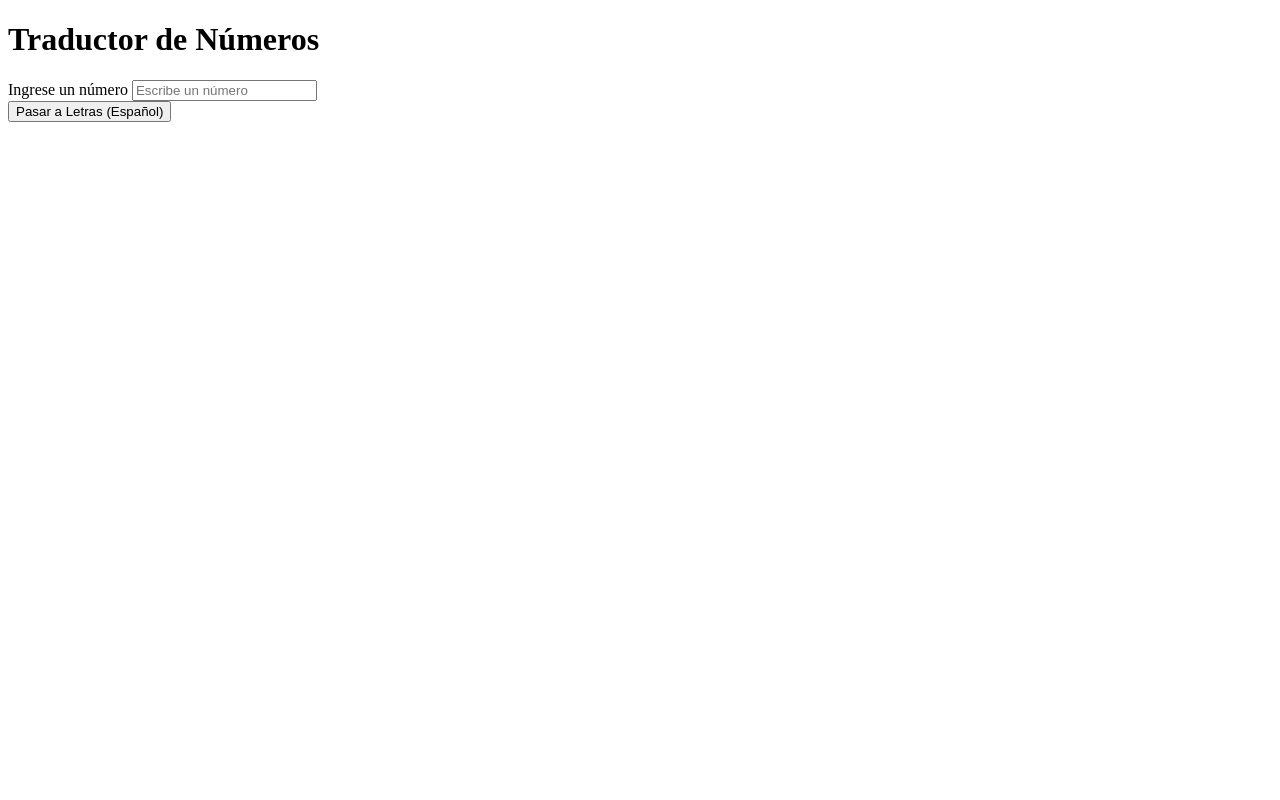
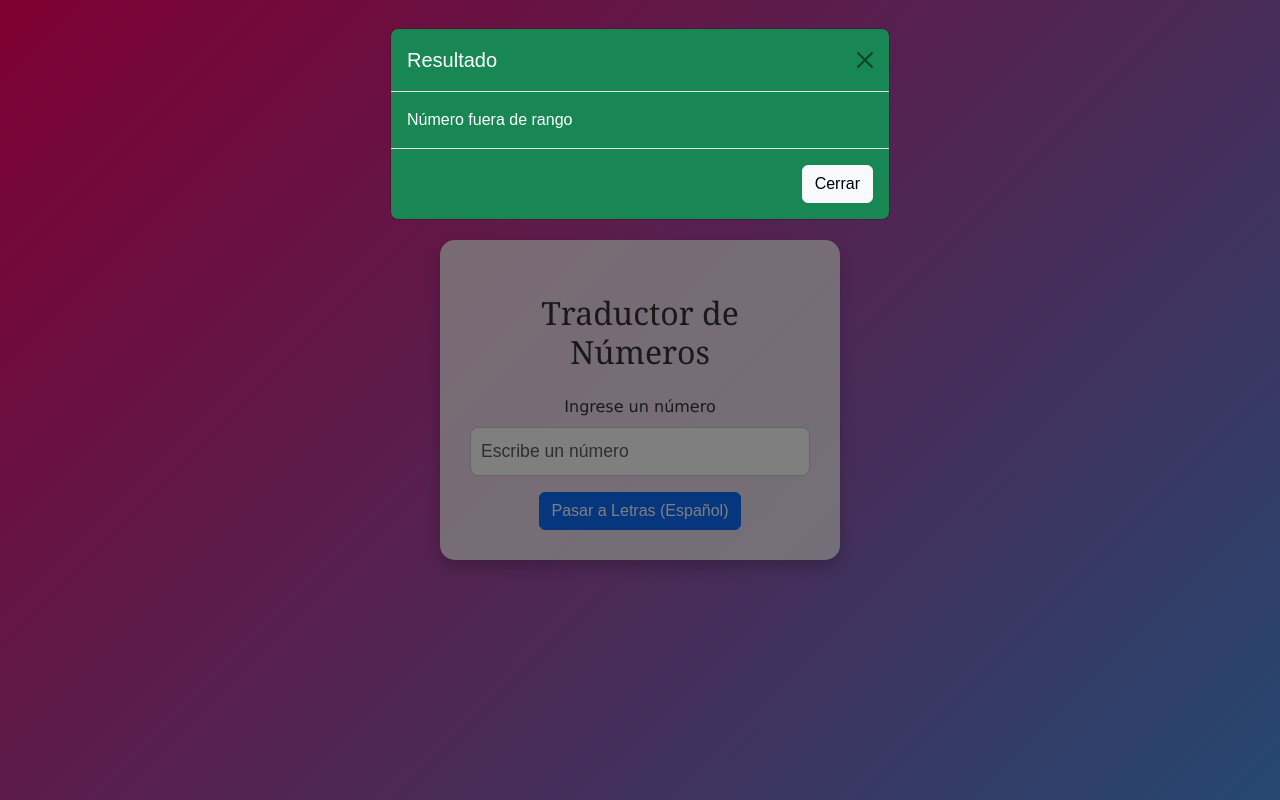
Before and after one commit to SebastianBas/TallerGitErneyBastidas, a plain HTML site: page index.html in a window 1280 px wide. Both pictures are taken after a click on the button "Pasar a Letras (Español)". Drawn offline with nearby package versions, Linux system fonts and the light colour scheme.

Commit message:
Agregando Boostrap y mejorando vistas

```diff
--- a/index.html
+++ b/index.html
@@ -4,8 +4,57 @@
     <meta charset="UTF-8">
     <meta name="viewport" content="width=device-width, initial-scale=1.0">
     <title>Traductor de Números</title>
+    <link href="https://cdn.jsdelivr.net/npm/bootstrap@5.3.0/dist/css/bootstrap.min.css" rel="stylesheet">
 </head>
 <body>
+    <style>
+        body {
+            font-family: 'Arial', sans-serif;
+            background: linear-gradient(135deg, #f06, #4a90e2);
+            height: 100vh;
+            display: flex;
+            justify-content: center;
+            align-items: center;
+            margin: 0;
+        }
+
+        .container {
+            background-color: rgba(255, 255, 255, 0.8);
+            padding: 30px;
+            border-radius: 15px;
+            box-shadow: 0 8px 16px rgba(0, 0, 0, 0.2);
+            max-width: 400px;
+            width: 100%;
+            text-align: center;
+        }
+
+        /* Estilos de texto */
+        h1 {
+            font-family: 'Georgia', serif;
+            font-size: 2rem;
+            color: #333;
+        }
+
+        label {
+            font-family: 'Verdana', sans-serif;
+            font-size: 1rem;
+            color: #333;
+        }
+
+        .form-control {
+            padding: 10px;
+            font-size: 1.1rem;
+            border-radius: 8px;
+            border: 1px solid #ccc;
+        }
+
+        /* Responsive */
+        @media (max-width: 600px) {
+            .container {
+                max-width: 90%;
+            }
+        }
+    </style>
     <div class="container">
         <h1 class="text-center my-4">Traductor de Números</h1>
         <div class="mb-3">
@@ -15,6 +64,23 @@
         <button class="btn btn-primary" onclick="traducirNumero('es')">Pasar a Letras (Español)</button>
     </div>
 
+    <div class="modal fade" id="resultadoModal" tabindex="-1" aria-labelledby="resultadoModalLabel" aria-hidden="true">
+        <div class="modal-dialog">
+            <div class="modal-content bg-success text-white">
+                <div class="modal-header">
+                    <h5 class="modal-title" id="resultadoModalLabel">Resultado</h5>
+                    <button type="button" class="btn-close" data-bs-dismiss="modal" aria-label="Close"></button>
+                </div>
+                <div class="modal-body" id="modalResultado">
+                </div>
+                <div class="modal-footer">
+                    <button type="button" class="btn btn-light" data-bs-dismiss="modal">Cerrar</button>
+                </div>
+            </div>
+        </div>
+    </div>
 
+    <script src="https://cdn.jsdelivr.net/npm/bootstrap@5.3.0/dist/js/bootstrap.bundle.min.js"></script>
+    <script src="script.js"></script>
 </body>
 </html>
--- a/script.js
+++ b/script.js
@@ -21,3 +21,17 @@ function numeroALetrasEs(num) {
         return 'Número fuera de rango';
     }
 }
+
+function traducirNumero(idioma) {
+    const numero = parseInt(document.getElementById('numero').value);
+    let resultado;
+
+    if (idioma === 'es') {
+        resultado = numeroALetrasEs(numero);
+    }
+
+    document.getElementById('modalResultado').innerText = resultado;
+
+    var modal = new bootstrap.Modal(document.getElementById('resultadoModal'));
+    modal.show();
+}
```
